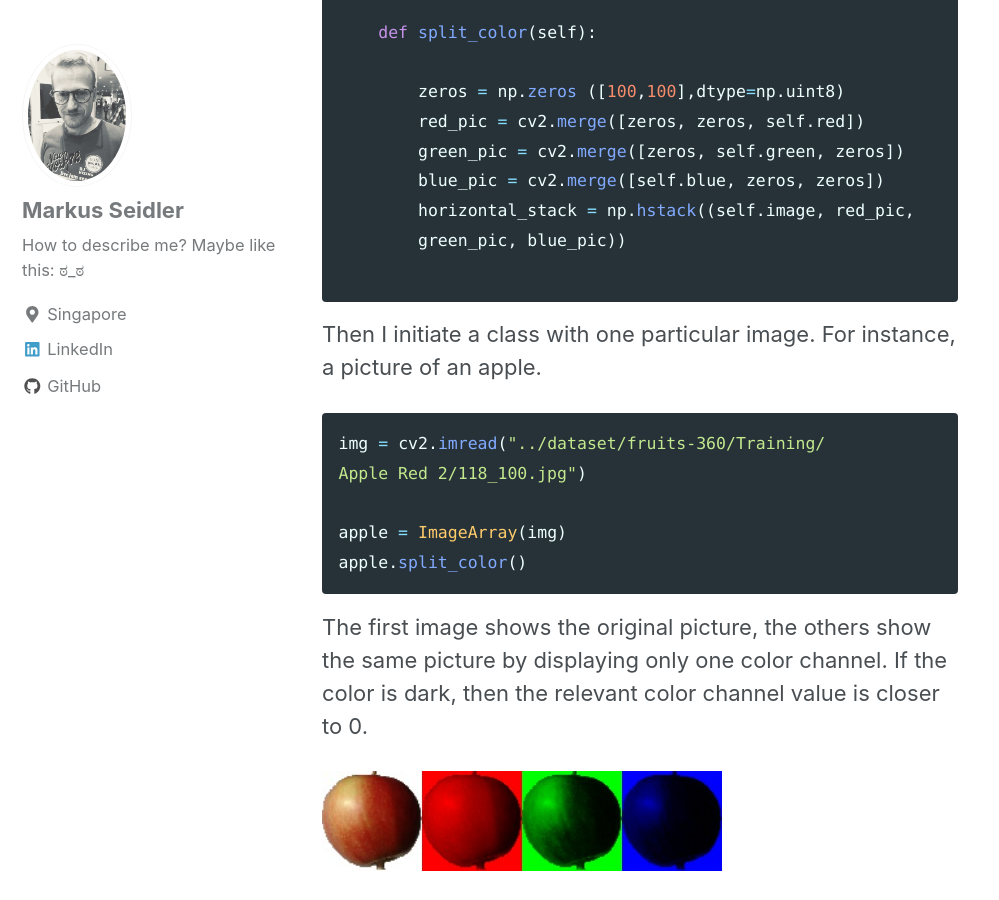
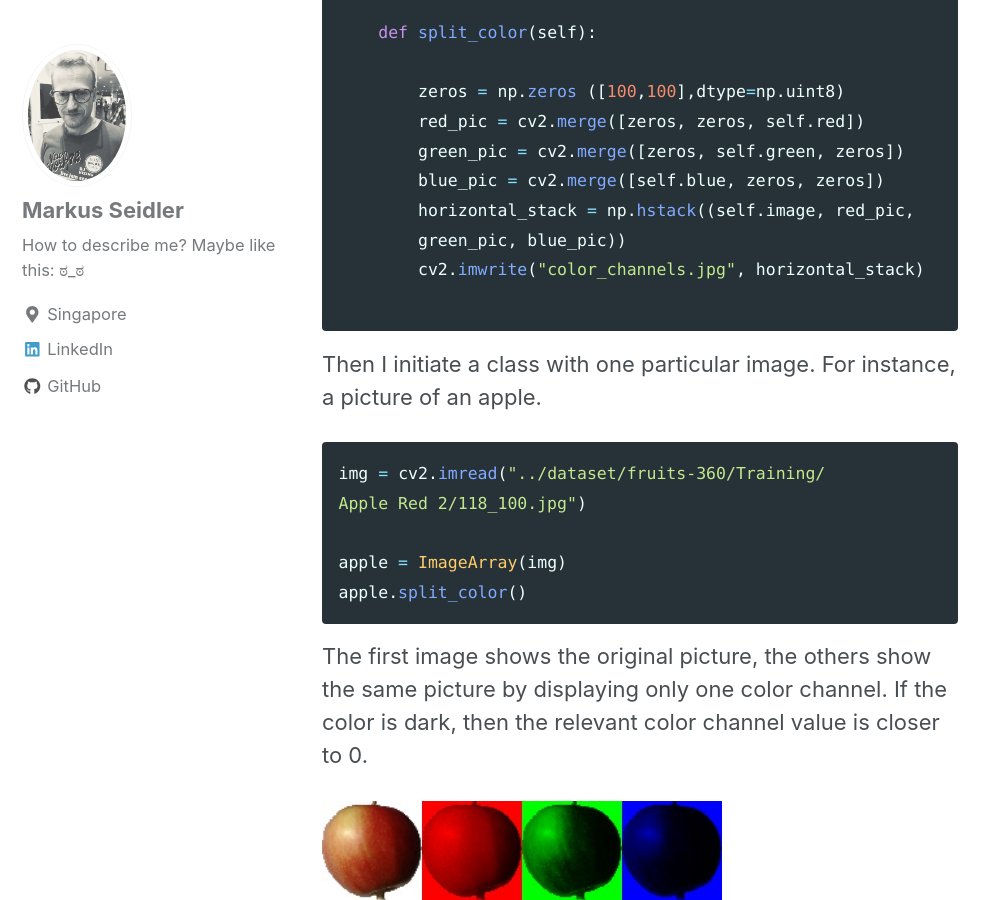
Before and after one commit to markusseidler/markusseidler.github.io, a Jekyll site: the page built from _posts/2018-04-28-IRC.md, in a window 1280 px wide and 900 px high, scrolled down 4298 px. Shown: the whole window, without its empty margins (0-999 px from the left). Built offline with Jekyll 4.4.1, drawn with Linux system fonts in a browser that asks for light colours; nearby versions of some CDN libraries.

Commit message:
added one line of code to split_color

````diff
--- a/_posts/2018-04-28-IRC.md
+++ b/_posts/2018-04-28-IRC.md
@@ -103,6 +103,7 @@ class ImageArray:
         blue_pic = cv2.merge([self.blue, zeros, zeros])
         horizontal_stack = np.hstack((self.image, red_pic,
         green_pic, blue_pic))
+        cv2.imwrite("color_channels.jpg", horizontal_stack)
 
 ```
 
````
